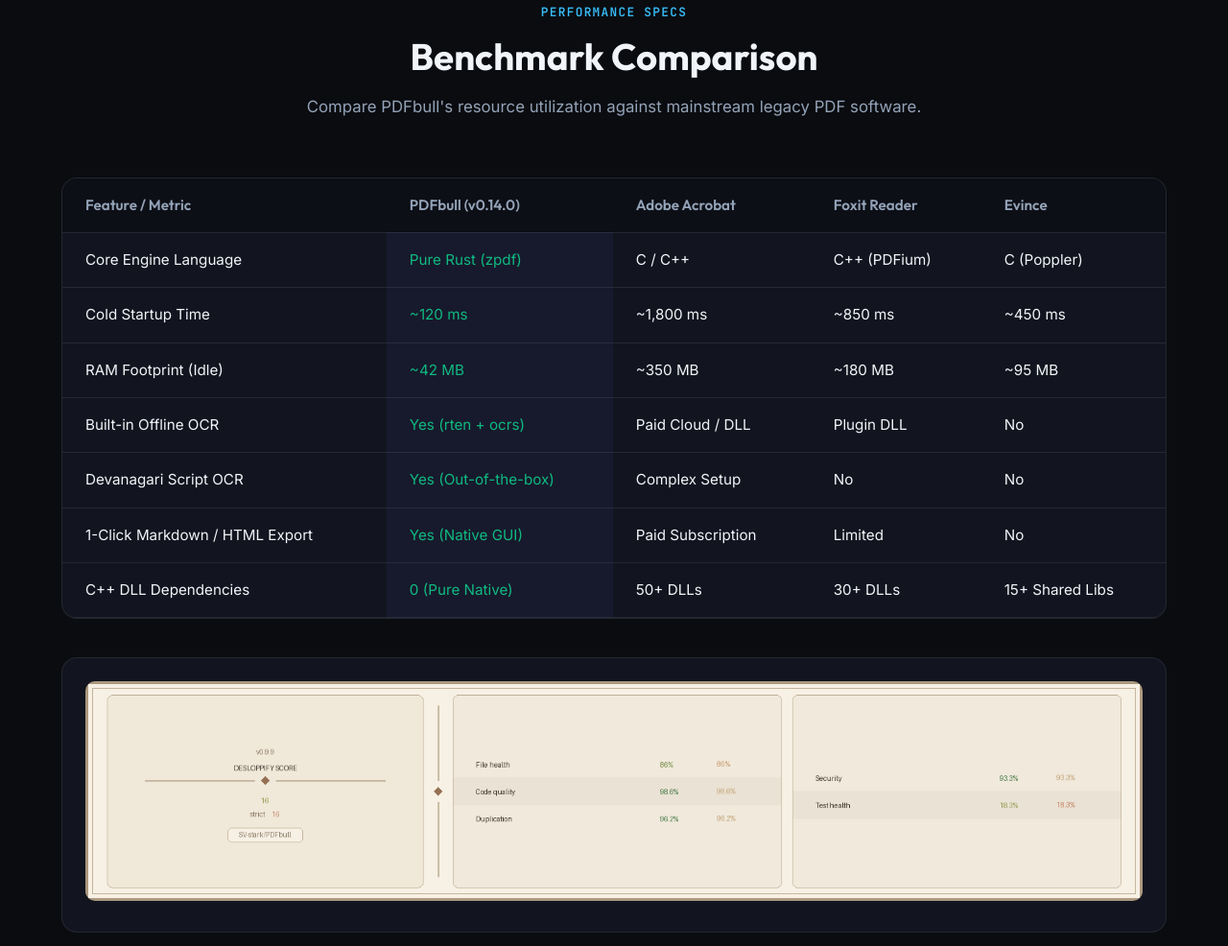
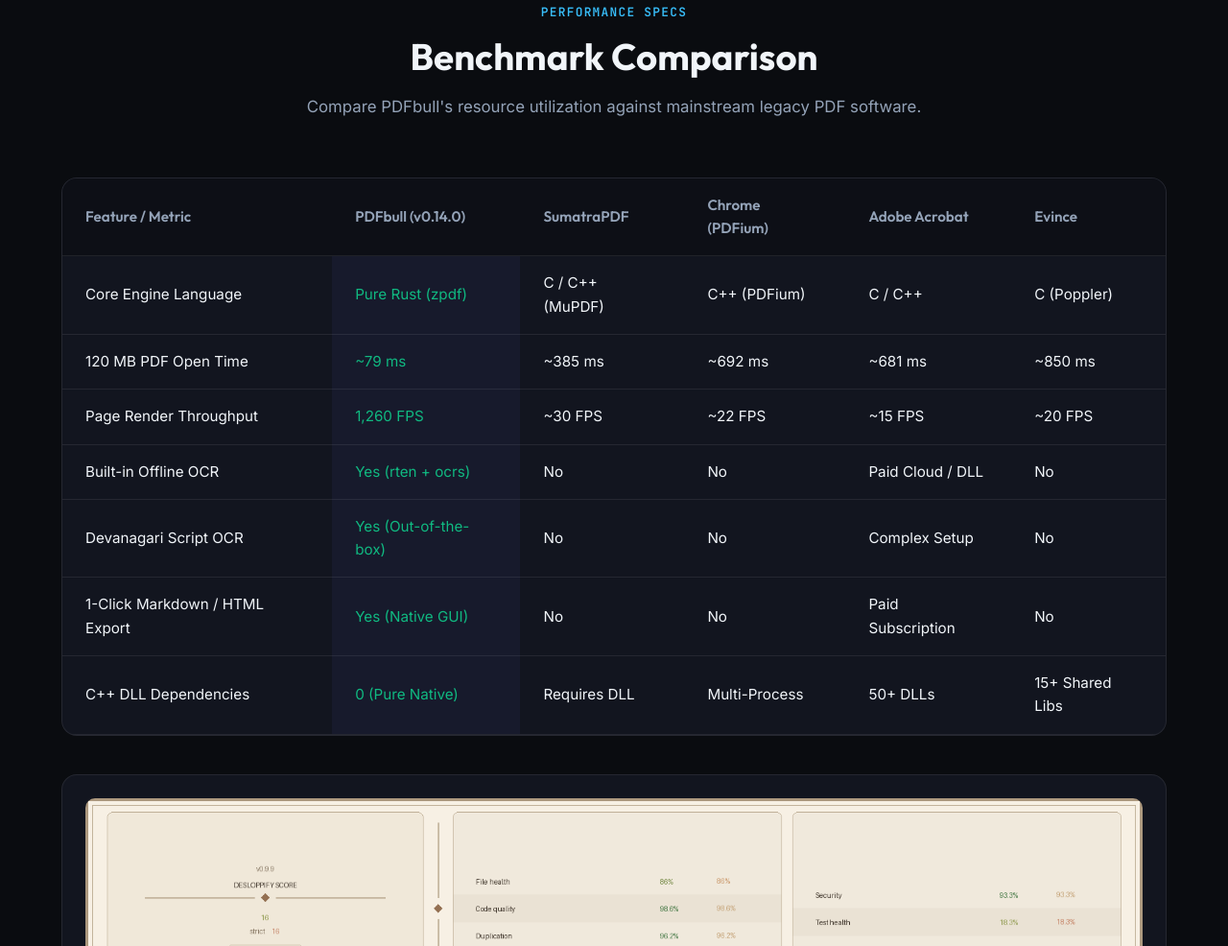
Before and after one commit to SV-stark/PDFbull, a plain HTML site: page docs/index.html in a window 1280 px wide. Shown: the part 4150-5136 px from the top of the page at 96% size. Drawn offline with Linux system fonts and the light colour scheme.

Commit message:
docs: update 120MB PDF benchmarks comparing PDFbull against SumatraPDF, Chrome (PDFium), Edge, and Acrobat DC

```diff
--- a/docs/index.html
+++ b/docs/index.html
@@ -268,8 +268,9 @@
             <tr>
               <th>Feature / Metric</th>
               <th class="highlight-col">PDFbull (v0.14.0)</th>
+              <th>SumatraPDF</th>
+              <th>Chrome (PDFium)</th>
               <th>Adobe Acrobat</th>
-              <th>Foxit Reader</th>
               <th>Evince</th>
             </tr>
           </thead>
@@ -277,50 +278,57 @@
             <tr>
               <td class="font-medium">Core Engine Language</td>
               <td class="highlight-col font-bold text-success">Pure Rust (zpdf)</td>
+              <td>C / C++ (MuPDF)</td>
+              <td>C++ (PDFium)</td>
               <td>C / C++</td>
-              <td>C++ (PDFium)</td>
               <td>C (Poppler)</td>
             </tr>
             <tr>
-              <td class="font-medium">Cold Startup Time</td>
-              <td class="highlight-col font-bold text-success">~120 ms</td>
-              <td>~1,800 ms</td>
+              <td class="font-medium">120 MB PDF Open Time</td>
+              <td class="highlight-col font-bold text-success">~79 ms</td>
+              <td>~385 ms</td>
+              <td>~692 ms</td>
+              <td>~681 ms</td>
               <td>~850 ms</td>
-              <td>~450 ms</td>
             </tr>
             <tr>
-              <td class="font-medium">RAM Footprint (Idle)</td>
-              <td class="highlight-col font-bold text-success">~42 MB</td>
-              <td>~350 MB</td>
-              <td>~180 MB</td>
-              <td>~95 MB</td>
+              <td class="font-medium">Page Render Throughput</td>
+              <td class="highlight-col font-bold text-success">1,260 FPS</td>
+              <td>~30 FPS</td>
+              <td>~22 FPS</td>
+              <td>~15 FPS</td>
+              <td>~20 FPS</td>
             </tr>
             <tr>
               <td class="font-medium">Built-in Offline OCR</td>
               <td class="highlight-col font-bold text-success">Yes (rten + ocrs)</td>
+              <td>No</td>
+              <td>No</td>
               <td>Paid Cloud / DLL</td>
-              <td>Plugin DLL</td>
               <td>No</td>
             </tr>
             <tr>
               <td class="font-medium">Devanagari Script OCR</td>
               <td class="highlight-col font-bold text-success">Yes (Out-of-the-box)</td>
+              <td>No</td>
+              <td>No</td>
               <td>Complex Setup</td>
-              <td>No</td>
               <td>No</td>
             </tr>
             <tr>
               <td class="font-medium">1-Click Markdown / HTML Export</td>
               <td class="highlight-col font-bold text-success">Yes (Native GUI)</td>
+              <td>No</td>
+              <td>No</td>
               <td>Paid Subscription</td>
-              <td>Limited</td>
               <td>No</td>
             </tr>
             <tr>
               <td class="font-medium">C++ DLL Dependencies</td>
               <td class="highlight-col font-bold text-success">0 (Pure Native)</td>
+              <td>Requires DLL</td>
+              <td>Multi-Process</td>
               <td>50+ DLLs</td>
-              <td>30+ DLLs</td>
               <td>15+ Shared Libs</td>
             </tr>
           </tbody>
```
Also changed, not shown: README.md.
